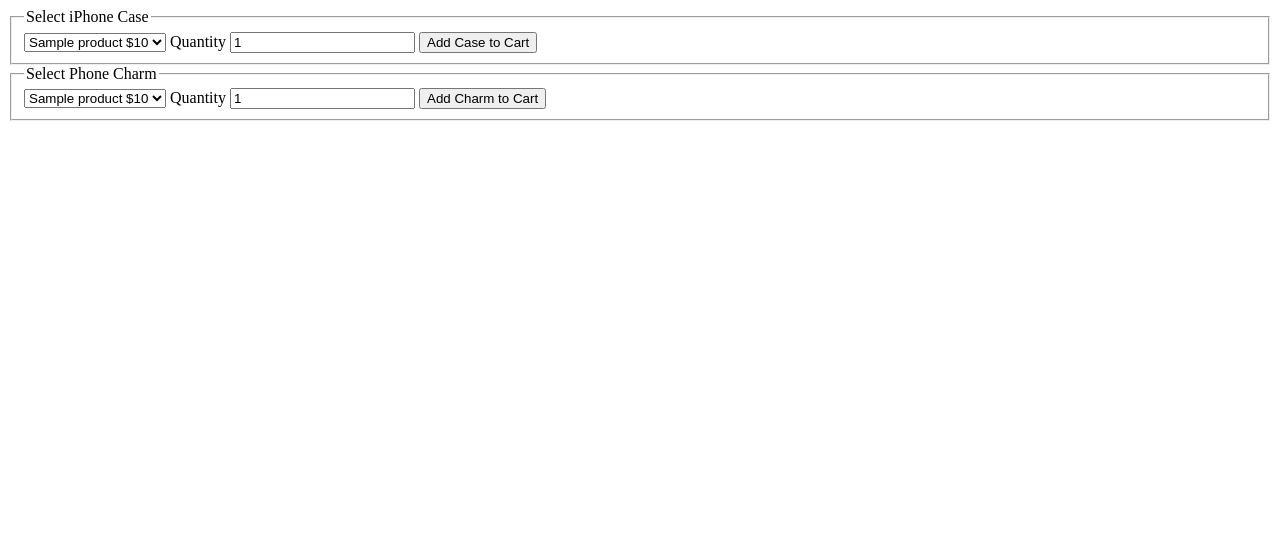
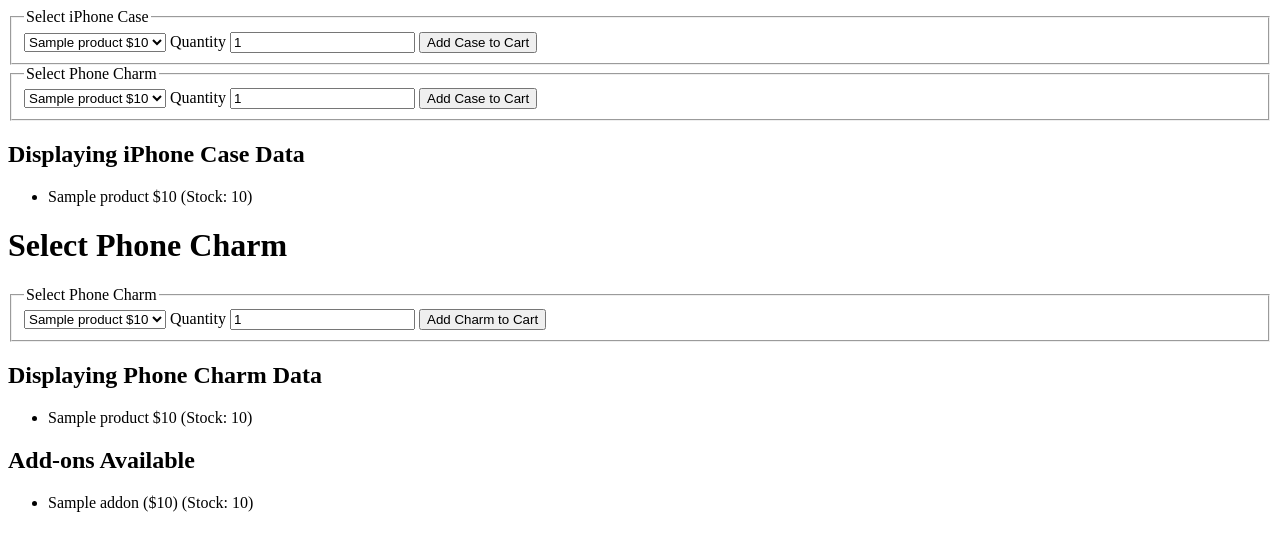
Before and after one commit to gursimrran/AS91896---AS91897--asses, a Flask app: template templates/index1.html in a window 1280 px wide. Shown: the top 551 px of the page. Run offline with Flask 3, Linux system fonts and the light colour scheme; the template is opened without the code that fills it: most values are stand-ins (such as "Sample title", 1, 10 or a date in 2020).

Commit message:
Added product selection forms and quantity inputs.

```diff
--- a/templates/index1.html
+++ b/templates/index1.html
@@ -19,8 +19,8 @@
                 {% endfor %}
             </select>
 
-            <label for="quantity">Quantity</label>
-            <input type="number" name="quantity" value="1" min="1">
+            <label for="charm_quantity">Quantity</label>
+            <input type="number" name="quantity" id="charm_quantity" value="1" min="1">
 
             <button type="submit">Add Case to Cart</button>
         </fieldset>
@@ -41,14 +41,54 @@
                 {% endfor %}
             </select>
 
-            <label for="quantity">Quantity</label>
-            <input type="number" name="quantity" value="1" min="1">
+            <label for="case_quantity">Quantity</label>
+            <input type="number" name="quantity" id="case_quantity" value="1" min="1">
+
+            <button type="submit">Add Case to Cart</button>
+        </fieldset>
+    </form>
+
+    <h2>Displaying iPhone Case Data</h2>
+    <ul>
+        {% for product, details in cases.items() %}
+            <li>{{ product }} ${{ details['price'] }} (Stock: {{ details['stock'] }})</li>
+        {% endfor %}
+    </ul>
+
+    <h1>Select Phone Charm</h1>
+
+    <form action="{{ url_for('add_to_cart') }}" method="post">
+        <fieldset>
+            <legend>Select Phone Charm</legend>
+
+            <select name="product" id="charm">
+                {% for charm, details in charms.items() %}
+                    <option value="{{ charm }}">
+                        {{ charm }} ${{ details['price'] }}
+                    </option>
+                {% endfor %}
+            </select>
+
+            <label for="charm_quantity">Quantity</label>
+            <input type="number" name="quantity" id="charm_quantity" value="1" min="1">
 
             <button type="submit">Add Charm to Cart</button>
         </fieldset>
+      </form>
 
-    </form>
+    <h2>Displaying Phone Charm Data</h2>
+    <ul>
+        {% for charm, details in charms.items() %}
+            <li>{{ charm }} ${{ details['price'] }} (Stock: {{ details['stock'] }})</li>
+        {% endfor %}
+    </ul>
 
+    <h2>Add-ons Available</h2>
+    <ul>
+        {% for addon, details in addons.items() %}
+            <li>{{ addon }} (${{ details['price'] }}) (Stock: {{ details['stock'] }})</li>
+        {% endfor %}
+    </ul>
 
 </body>
 </html>
```
